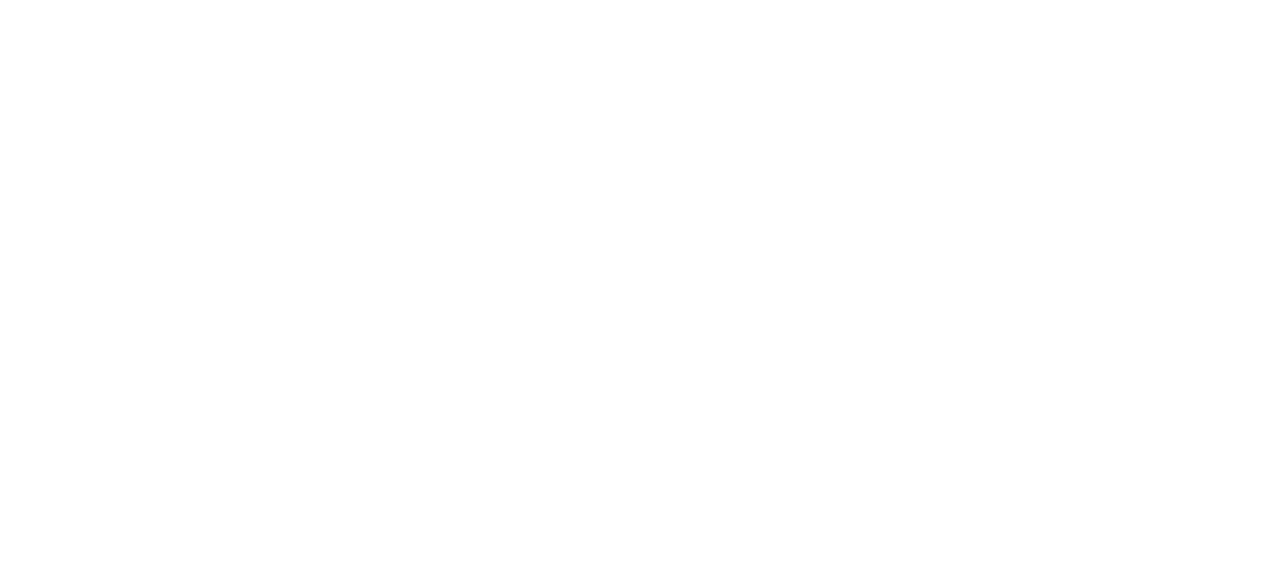
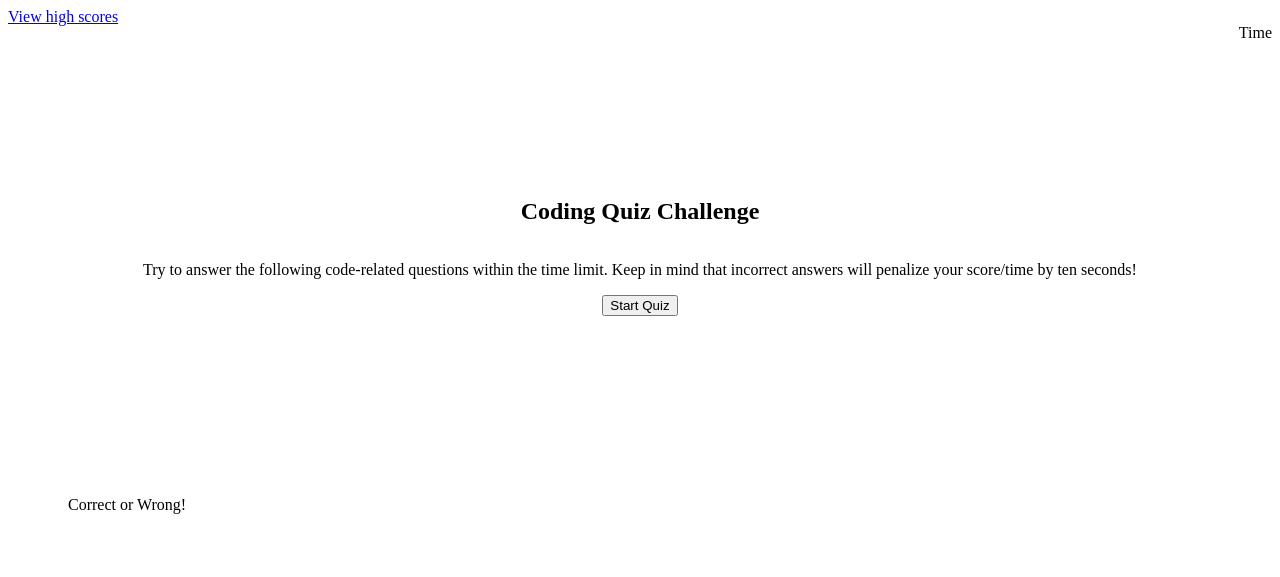
Before and after one commit to jsalinas212/coding-quiz-challenge, a plain HTML site: page index.html in a window 1280 px wide. Drawn offline with Linux system fonts and the light colour scheme.

Commit message:
added html elements and initial styles

```diff
--- a/assets/css/style.css
+++ b/assets/css/style.css
@@ -0,0 +1,25 @@
+body {
+    margin 0 auto;
+    padding: 0;
+}
+
+header {
+    display: flex;
+    flex-wrap: wrap;
+    justify-content: space-between;
+}
+
+main {
+    display: flex;
+    flex-wrap: wrap;
+    justify-content: center;
+    flex-direction: column;
+    align-items: center;
+    padding: 60px;
+    margin-top: 60px;
+}
+
+footer {
+    padding: 60px;
+    margin-top: 60px;
+}
--- a/index.html
+++ b/index.html
@@ -9,13 +9,16 @@
 </head>
 <body>
     <header>
-
+        <a href="#">View high scores</a>
+        <p>Time</p>
     </header>
     <main>
-
+        <h2>Coding Quiz Challenge</h2>
+        <p>Try to answer the following code-related questions within the time limit. Keep in mind that incorrect answers will penalize your score/time by ten seconds!</p>
+        <button>Start Quiz</button>
     </main>
     <footer>
-
+        Correct or Wrong!
     </footer>
     <script src="./assets/js/script.js"></script>
 </body>
```
